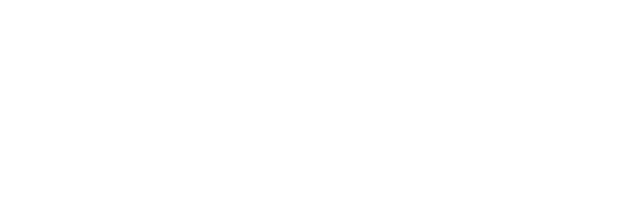
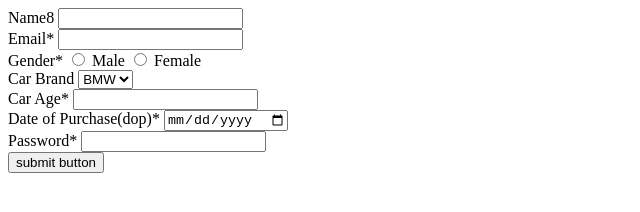
Before and after one commit to acciojob/car-insurance-form-CAPTION-SHIVAM, a website: page main.html in a window 1280 px wide. Shown: the whole page, without its empty margins (0-640 px from the left). Drawn offline with Linux system fonts and the light colour scheme.

Commit message:
created a submission

```diff
--- a/main.html
+++ b/main.html
@@ -7,6 +7,34 @@
 </head>
 
 <body>
+	<label>Name8</label>
+    <input type="text" id="name" /><br />
+    <label>Email*</label>
+    <input type="email" id="email" required /><br />
+    <label>Gender*</label>
+    <label>
+      <input type="radio" name="gender" value="male" />
+      Male
+    </label>
+    <label>
+      <input type="radio" name="gender" value="female" />
+      Female </label
+    ><br />
+    <label for="cars">Car Brand</label>
+    <select id="cars"  >
+      <option value="bmw">BMW</option>
+      <option value="audi">Audi</option>
+    </select>
+    <br />
+    <label>Car Age*</label>
+    <input type="number" id="name" required/><br />
+    <label>Date of Purchase(dop)*</label>
+    <input type="date"id="dop"  required /><br>
+    <label>Password*</label>
+    <input type="password"id="password"  required /><br>
+    <button>submit button</button>
+
+
 	<!-- the entire body must be written by student -->
     <script type="text/javascript" src="./script.js">
 </script>
```
